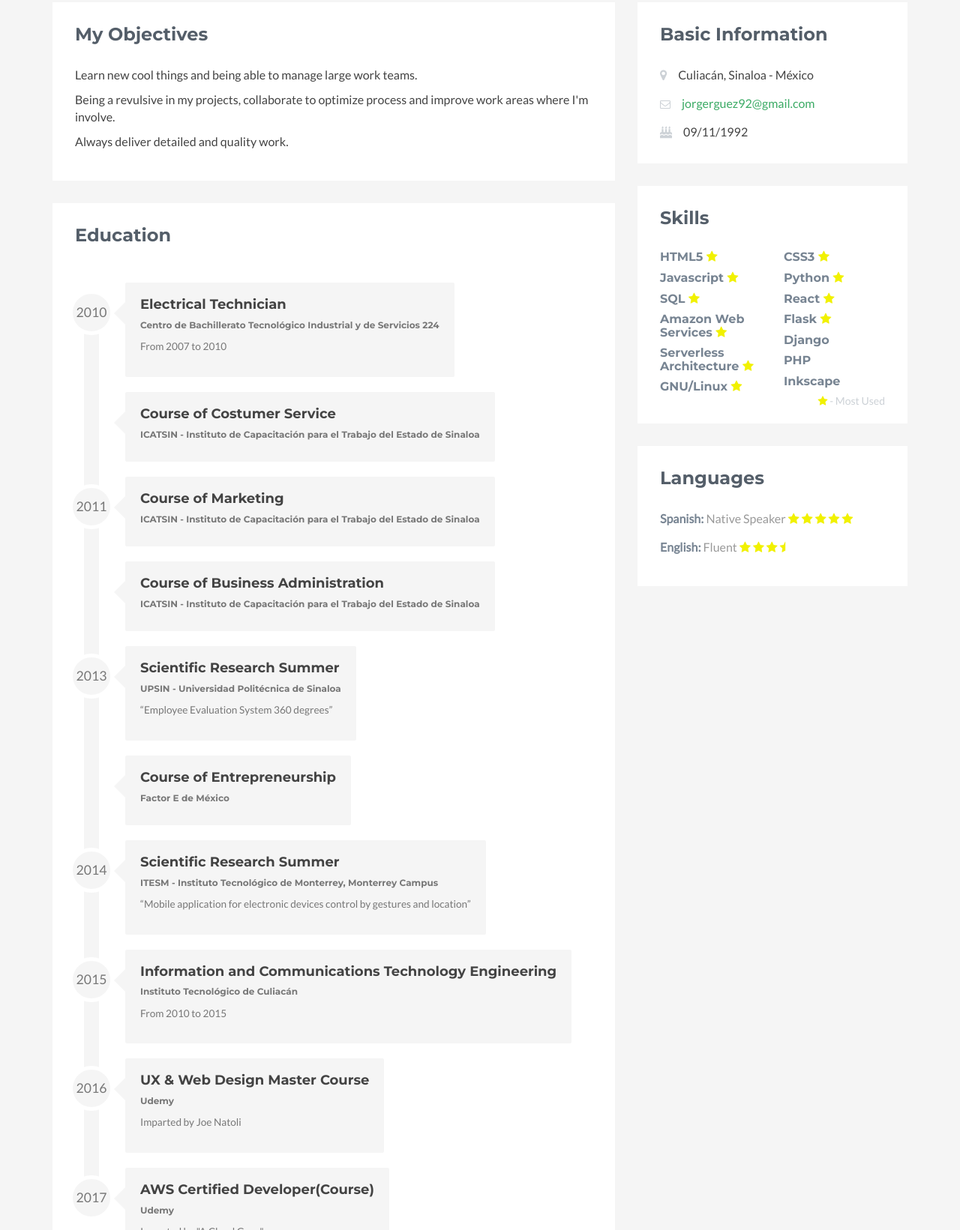
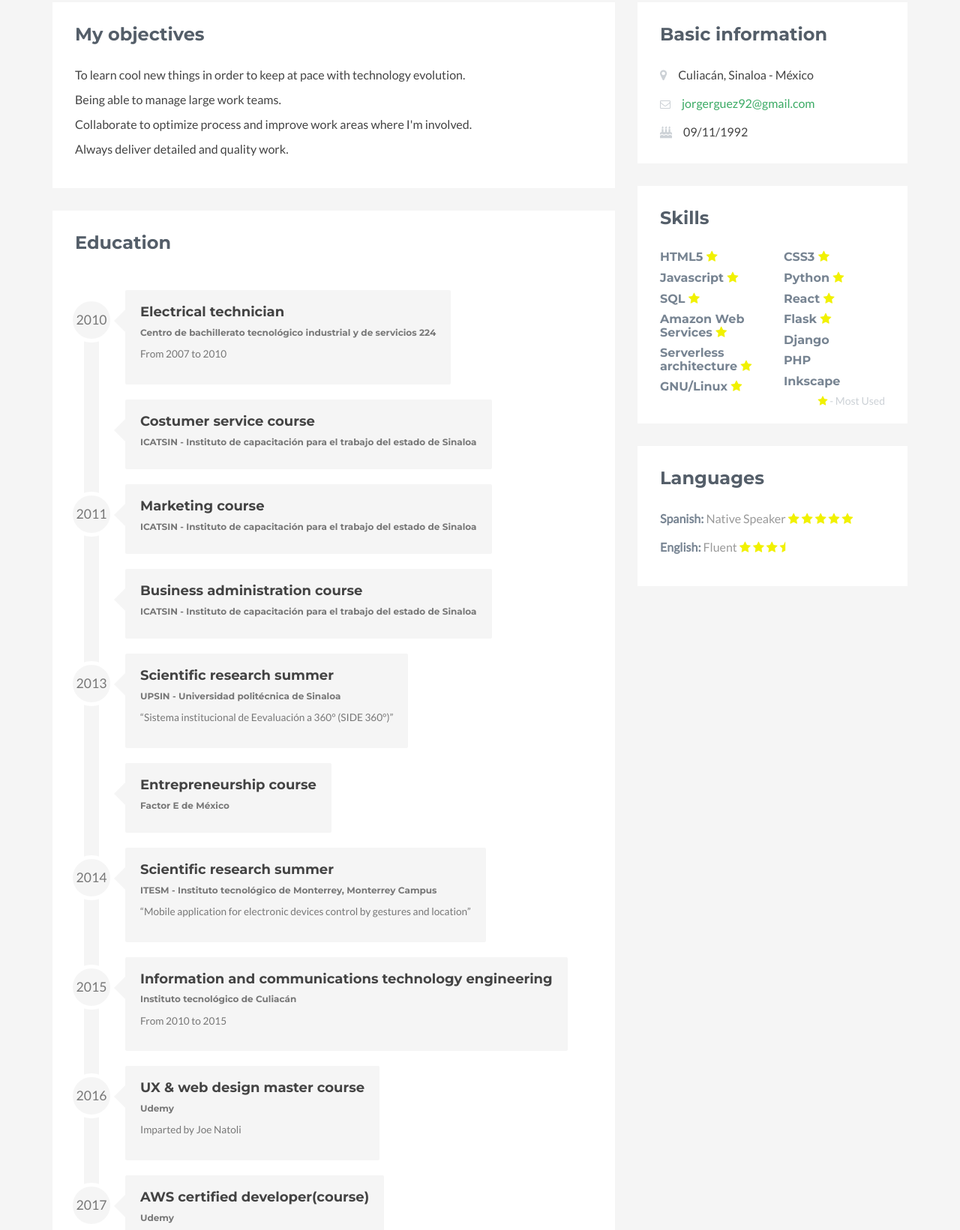
Before and after one commit to jorgerguez/jorgerguez.github.io, a plain HTML site: page index.html in a window 1280 px wide. Shown: the part 327-1968 px from the top of the page at 75% size. Drawn offline with Linux system fonts and the light colour scheme.

Commit message:
MOD: Min-May changes, grammatic changes

```diff
--- a/index.html
+++ b/index.html
@@ -19,7 +19,7 @@
             <img class="profile-image img-responsive pull-left img-circle" src="assets/images/profile.jpg" alt="Jorge Rodriguez" style="width:200px;height:200px" />
             <div class="profile-content">
                 <h1 class="name">Jorge Ernesto Rodríguez Higuera</h1>
-                <h2 class="desc">Information and Communications Technology Engineer</h2>
+                <h2 class="desc">Information and communications technology engineer</h2>
                 <ul class="social list-inline">
                     <li><a href="https://mx.linkedin.com/in/jorgerguez"><i class="fa fa-linkedin"></i></a></li>
                     <li><a href="http://github.com/jorgerguez"><i class="fa fa-github-alt"></i></a></li>
@@ -33,7 +33,7 @@
           <div class="secondary col-md-4 col-sm-12 col-xs-12">
                  <aside class="info aside section">
                     <div class="section-inner">
-                        <h2 class="heading">Basic Information</h2>
+                        <h2 class="heading">Basic information</h2>
                         <div class="content">
                             <ul class="list-unstyled">
                                 <li><i class="fa fa-map-marker"></i><span class="sr-only">Location:</span>Culiacán, Sinaloa - México</li>
@@ -63,7 +63,7 @@
                                         <h3 class="level-title">Amazon Web Services <i class="fa fa-star"></i></h3>
                                       </div>
                                       <div class="item">
-                                        <h3 class="level-title">Serverless Architecture <i class="fa fa-star"></i></h3>
+                                        <h3 class="level-title">Serverless architecture <i class="fa fa-star"></i></h3>
                                       </div>
                                       <div class="item">
                                         <h3 class="level-title">GNU/Linux <i class="fa fa-star"></i></h3>
@@ -121,10 +121,11 @@
             <div class="primary col-md-8 col-sm-12 col-xs-12">
                 <section class="about section">
                     <div class="section-inner">
-                        <h2 class="heading">My Objectives</h2>
+                        <h2 class="heading">My objectives</h2>
                         <div class="content">
-                            <p>Learn new cool things and being able to manage large work teams.</p>
-                            <p>Being a revulsive in my projects, collaborate to optimize process and improve work areas where I'm involve. </p>
+                            <p>To learn cool new things in order to keep at pace with technology evolution.</p>
+                            <p>Being able to manage large work teams.</p>
+                            <p>Collaborate to optimize process and improve work areas where I'm involved.</p>
                             <p>Always deliver detailed and quality work.</p>
                         </div>
                     </div>
@@ -138,8 +139,8 @@
                                   <div class="timeline-badge ">2010</div>
                                   <div class="timeline-panel">
                                     <div class="timeline-heading">
-                                      <h4 class="timeline-title">Electrical Technician</h4>
-                                      <h6 class="text-muted">Centro de Bachillerato Tecnológico Industrial y de Servicios 224</h6>
+                                      <h4 class="timeline-title">Electrical technician</h4>
+                                      <h6 class="text-muted">Centro de bachillerato tecnológico industrial y de servicios 224</h6>
                                       <p><small class="text-muted">From 2007 to 2010</small></p>
                                     </div>
                                   </div>
@@ -147,8 +148,8 @@
                                 <li class="timeline-inverted">
                                   <div class="timeline-panel">
                                     <div class="timeline-heading">
-                                      <h4 class="timeline-title">Course of Costumer Service</h4>
-                                      <h6 class="text-muted">ICATSIN - Instituto de Capacitación para el Trabajo del Estado de Sinaloa</h6>
+                                      <h4 class="timeline-title">Costumer service course</h4>
+                                      <h6 class="text-muted">ICATSIN - Instituto de capacitación para el trabajo del estado de Sinaloa</h6>
                                     </div>
                                   </div>
                                 </li>
@@ -156,16 +157,16 @@
                                   <div class="timeline-badge ">2011</div>
                                   <div class="timeline-panel">
                                     <div class="timeline-heading">
-                                      <h4 class="timeline-title">Course of Marketing</h4>
-                                      <h6 class="text-muted">ICATSIN - Instituto de Capacitación para el Trabajo del Estado de Sinaloa</h6>
+                                      <h4 class="timeline-title">Marketing course</h4>
+                                      <h6 class="text-muted">ICATSIN - Instituto de capacitación para el trabajo del estado de Sinaloa</h6>
                                     </div>
                                   </div>
                                 </li>
                                  <li class="timeline-inverted">
                                   <div class="timeline-panel">
                                     <div class="timeline-heading">
-                                      <h4 class="timeline-title">Course of Business Administration</h4>
-                                      <h6 class="text-muted">ICATSIN - Instituto de Capacitación para el Trabajo del Estado de Sinaloa</h6>
+                                      <h4 class="timeline-title">Business administration course</h4>
+                                      <h6 class="text-muted">ICATSIN - Instituto de capacitación para el trabajo del estado de Sinaloa</h6>
                                     </div>
                                   </div>
                                 </li>
@@ -173,16 +174,16 @@
                                   <div class="timeline-badge ">2013</div>
                                   <div class="timeline-panel">
                                     <div class="timeline-heading">
-                                      <h4 class="timeline-title">Scientific Research Summer</h4>
-                                      <h6 class="text-muted">UPSIN - Universidad Politécnica de Sinaloa</h6>
-                                      <p><small class="text-muted">“Employee Evaluation System 360 degrees”</small></p>
+                                      <h4 class="timeline-title">Scientific research summer</h4>
+                                      <h6 class="text-muted">UPSIN - Universidad politécnica de Sinaloa</h6>
+                                      <p><small class="text-muted">“Sistema institucional de Eevaluación a 360° (SIDE 360°)”</small></p>
                                     </div>
                                   </div>
                                 </li>
                                 <li class="timeline-inverted">
                                   <div class="timeline-panel">
                                     <div class="timeline-heading">
-                                      <h4 class="timeline-title">Course of Entrepreneurship</h4>
+                                      <h4 class="timeline-title">Entrepreneurship course</h4>
                                       <h6 class="text-muted">Factor E de México</h6>
                                     </div>
                                   </div>
@@ -191,8 +192,8 @@
                                   <div class="timeline-badge ">2014</div>
                                   <div class="timeline-panel">
                                     <div class="timeline-heading">
-                                      <h4 class="timeline-title">Scientific Research Summer</h4>
-                                      <h6 class="text-muted">ITESM - Instituto Tecnológico de Monterrey, Monterrey Campus</h6>
+                                      <h4 class="timeline-title">Scientific research summer</h4>
+                                      <h6 class="text-muted">ITESM - Instituto tecnológico de Monterrey, Monterrey Campus</h6>
                                       <p><small class="text-muted">“Mobile application for electronic devices control by gestures and location”</small></p>
                                     </div>
                                   </div>
@@ -201,8 +202,8 @@
                                   <div class="timeline-badge">2015</div>
                                   <div class="timeline-panel">
                                     <div class="timeline-heading">
-                                      <h4 class="timeline-title">Information and Communications Technology Engineering</h4>
-                                      <h6 class="text-muted">Instituto Tecnológico de Culiacán</h6>
+                                      <h4 class="timeline-title">Information and communications technology engineering</h4>
+                                      <h6 class="text-muted">Instituto tecnológico de Culiacán</h6>
                                       <p><small class="text-muted">From 2010 to 2015</small></p>
                                     </div>
                                   </div>
@@ -211,7 +212,7 @@
                                   <div class="timeline-badge">2016</div>
                                   <div class="timeline-panel">
                                     <div class="timeline-heading">
-                                      <h4 class="timeline-title">UX & Web Design Master Course</h4>
+                                      <h4 class="timeline-title">UX & web design master course</h4>
                                       <h6 class="text-muted">Udemy</h6>
                                       <p><small class="text-muted">Imparted by Joe Natoli</small></p>
                                     </div>
@@ -221,7 +222,7 @@
                                   <div class="timeline-badge">2017</div>
                                   <div class="timeline-panel">
                                     <div class="timeline-heading">
-                                      <h4 class="timeline-title">AWS Certified Developer(Course)</h4>
+                                      <h4 class="timeline-title">AWS certified developer(course)</h4>
                                       <h6 class="text-muted">Udemy</h6>
                                       <p><small class="text-muted">Imparted by "A Cloud Guru"</small></p>
                                     </div>
@@ -242,19 +243,19 @@
                         <p>In charge of making the interface design of websites and mobile applications, layout designs and logo designs.</p>
                         <hr>
                         <h4>Dreamsoft Studio</h4><h6 class="exp_time">November 2013-January 2015</h6>
-                        <h5>Developer and Customer Service. (Own Startup)</h5>
-                        <p>Microenterprise dedicated to the development of information systems (Web Applications, Mobile Applications and Design).</p>
-                        <p>Responsible of the comunication with clients and web application developer (Front-end, Back-end).</p>
+                        <h5>Developer and customer service. (Own startup)</h5>
+                        <p>Microenterprise dedicated to the development of information systems (web applications, mobile Applications and design).</p>
+                        <p>Responsible of the comunication with clients and web application developer (front-end, back-end).</p>
                         <hr>
                         <h4>SILVER-SOFT Desarrollo, Tecnología y Aplicaciones</h4><h6 class="exp_time">January 2015-February 2016</h6>
-                        <h5>Developer and Team Lead</h5>
-                        <p>Research Project supported by the Program: "Programa de Estímulos a la Innovación ( PEI )" from CONACYT</p>
+                        <h5>Developer and team lead</h5>
+                        <p>Research Project supported by funds of the "Programa de Estímulos a la Innovación ( PEI )" from CONACYT</p>
                         <p>“Detección oportuna de enfermedades en el ganado bovino y toma de decisiones en tiempo real para el Incremento de la productividad y competitividad del Sector Agropecuario en México”</p>
-                        <p>Software developer and Project lead for the application of the CMMI for Development level 2</p>
+                        <p>Software developer and responsible of CMMI's Development Level 2 guidelines application.</p>
                         <button type="button" class="btn btn-secondary" onclick="window.open('http://www.conacyt.gob.mx/index.php/sni/fichas/fichas-publicas-2015/11758-ficha-publica-222763-1/file')">Link</button>
                         <hr>
                         <h4>Pegasus Control</h4><h6 class="exp_time">April 2016-Present</h6>
-                        <h5>Fullstack Developer</h5>
+                        <h5>Fullstack developer</h5>
                     </div>
                 </div>
             </section>
```
